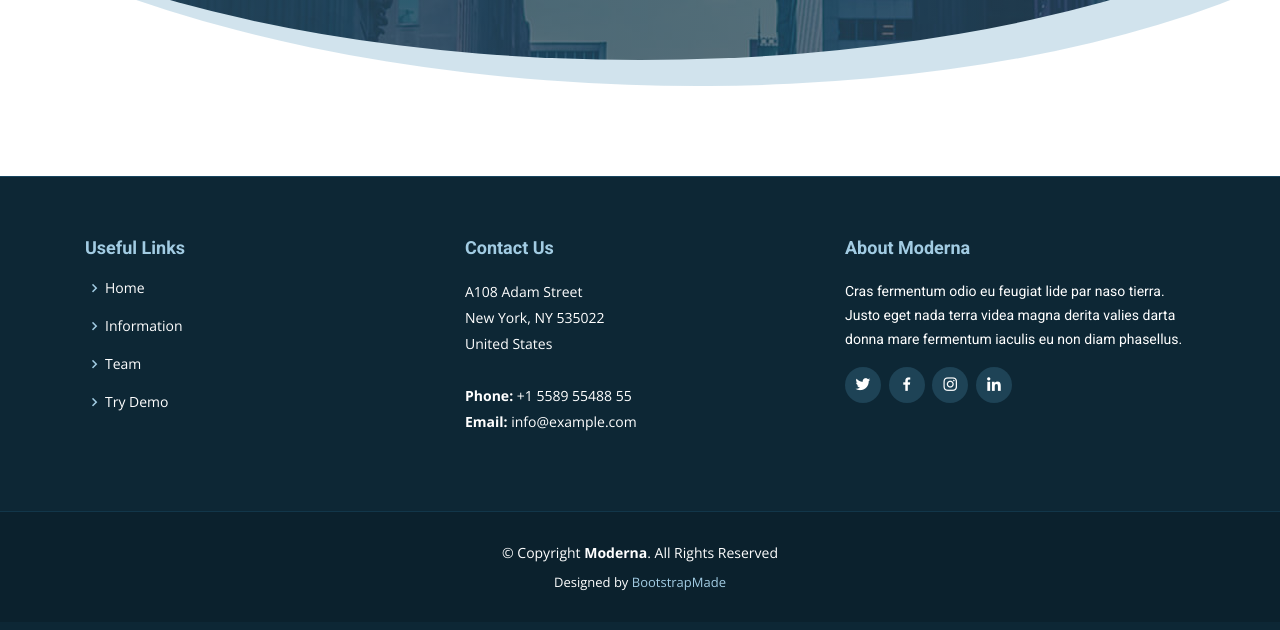
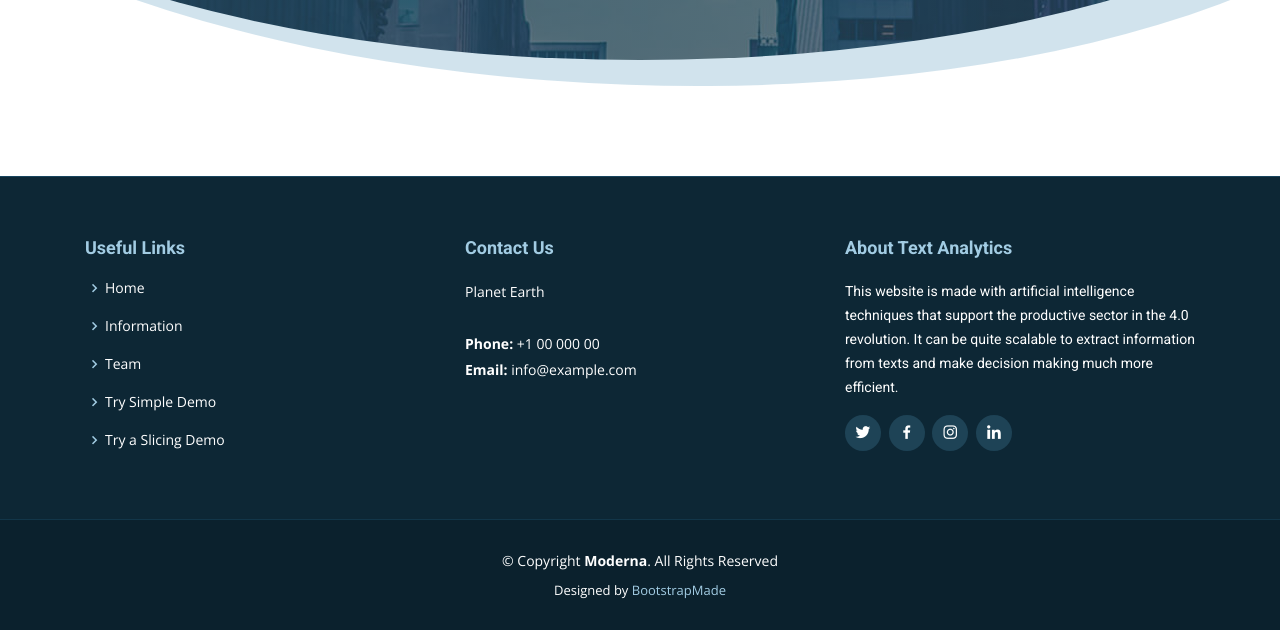
Before and after one commit to trascender-global/poc-nlp-slicing, a Django app: page / in a window 1280 px wide. Shown: the part 624-1254 px from the top of the page. Before the commit the page ends 1215 px from the top, so only its background shows below. Run offline with Django 3.2, Linux system fonts and the light colour scheme; some libraries are stand-ins or nearby versions.

Commit message:
changue footer information

```diff
--- a/core/templates/core/base.html
+++ b/core/templates/core/base.html
@@ -169,7 +169,10 @@
                   <i class="bx bx-chevron-right"></i> <a href="{% url 'team' %}">Team</a>
                 </li>
                 <li>
-                  <i class="bx bx-chevron-right"></i> <a href="{% url 'textAnalyticsDetails' %}">Try Demo</a>
+                  <i class="bx bx-chevron-right"></i> <a href="{% url 'textAnalyticsDetails' %}">Try Simple Demo</a>
+                </li>
+                <li>
+                  <i class="bx bx-chevron-right"></i> <a href="{% url 'slicing' %}">Try a Slicing Demo</a>
                 </li>
               </ul>
             </div>
@@ -201,20 +204,17 @@
             <div class="col-lg-4 col-md-6 footer-contact">
               <h4>Contact Us</h4>
               <p>
-                A108 Adam Street <br />
-                New York, NY 535022<br />
-                United States <br /><br />
-                <strong>Phone:</strong> +1 5589 55488 55<br />
+                Planet Earth <br />
+                <br />
+                <strong>Phone:</strong> +1 00 000 00<br />
                 <strong>Email:</strong> info@example.com<br />
               </p>
             </div>
 
             <div class="col-lg-4 col-md-6 footer-info">
-              <h3>About Moderna</h3>
+              <h3>About Text Analytics</h3>
               <p>
-                Cras fermentum odio eu feugiat lide par naso tierra. Justo eget
-                nada terra videa magna derita valies darta donna mare fermentum
-                iaculis eu non diam phasellus.
+                This website is made with artificial intelligence techniques that support the productive sector in the 4.0 revolution. It can be quite scalable to extract information from texts and make decision making much more efficient.
               </p>
               <div class="social-links mt-3">
                 <a href="#" class="twitter"><i class="bx bxl-twitter"></i></a>
```
